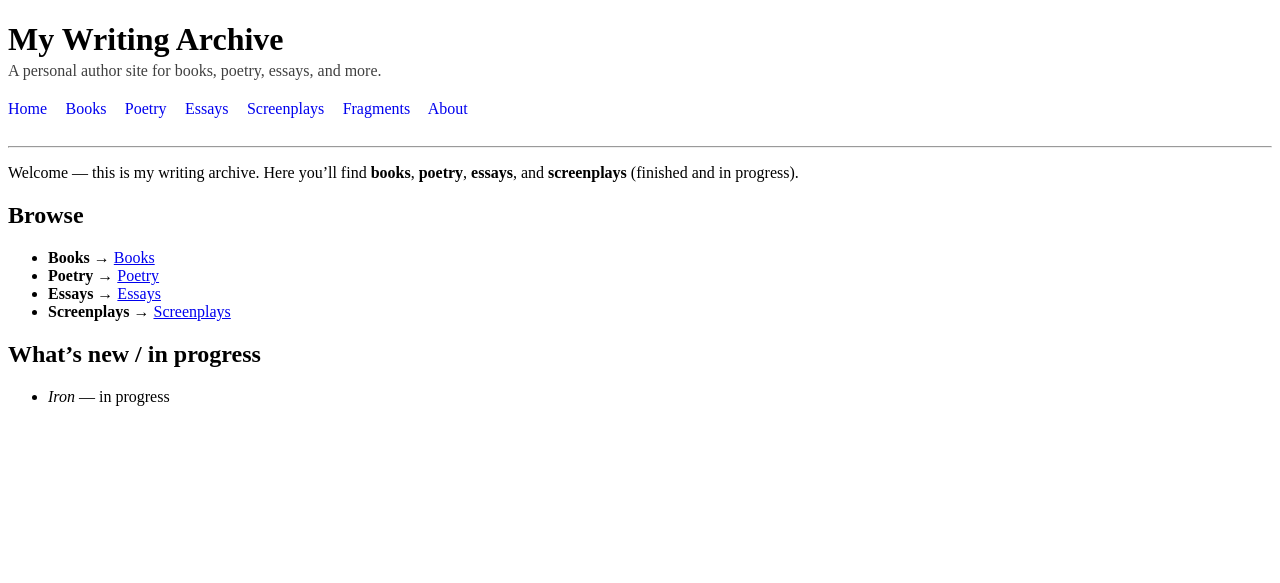
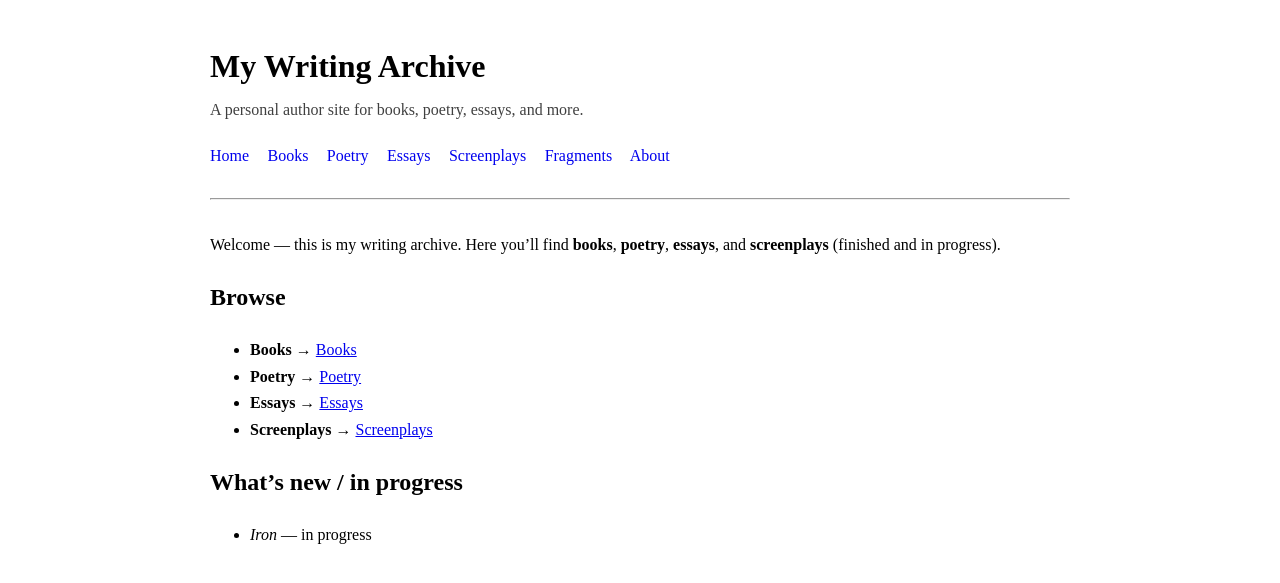
Before and after one commit to dwestbroek101/collections, a Jekyll site: the page built from index.md, in a window 1280 px wide. Shown: the top 583 px of the page. Built offline with Jekyll 4.4.1, drawn with Linux system fonts in a browser that asks for light colours.

Commit message:
Update default.html

```diff
--- a/_layouts/default.html
+++ b/_layouts/default.html
@@ -4,6 +4,7 @@
     <meta charset="utf-8" />
     <meta name="viewport" content="width=device-width, initial-scale=1" />
     <title>{% if page.title %}{{ page.title }} · {% endif %}{{ site.title }}</title>
+    <link rel="stylesheet" href="{{ site.baseurl }}/assets/style.css">
     <style>
       .site-nav { margin: 1.25rem 0 1.75rem; }
       .site-nav a { margin-right: 0.9rem; text-decoration: none; }
```
